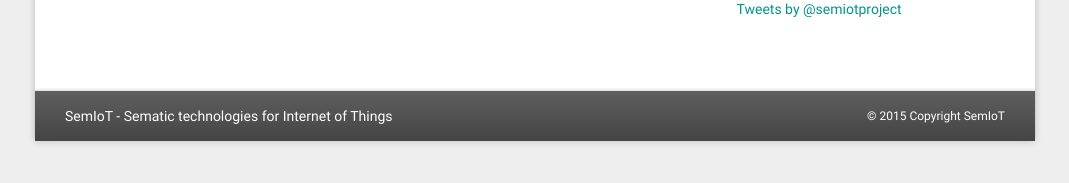
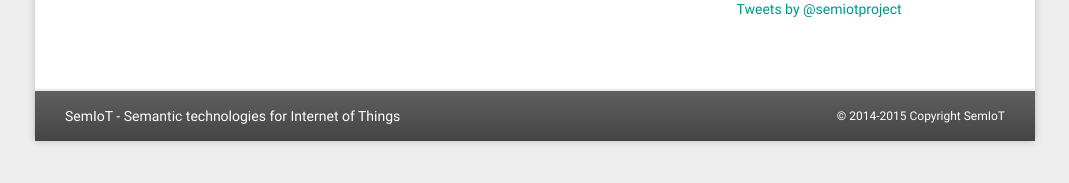
Before and after one commit to semiotproject/semiotproject.github.io, a Jekyll site: the page built from en/partners.md, in a window 1280 px wide. Shown: the part 462-645 px from the top of the page, without its empty margins (105-1174 px from the left). Built offline with Jekyll 4.4.1, drawn with Linux system fonts in a browser that asks for light colours; comment, search, counter and statistics services are not loaded.

```diff
--- a/_includes/footer.html
+++ b/_includes/footer.html
@@ -1,8 +1,8 @@
 	<footer class="site-footer">
 
 		<div class="wrapper clearfix">
-			<div class="footer-project">SemIoT - Sematic technologies for Internet of Things</div>
-			<div class="copyright">© 2015 Copyright SemIoT</div>
+			<div class="footer-project">SemIoT - Semantic technologies for Internet of Things</div>
+			<div class="copyright">© 2014-2015 Copyright SemIoT</div>
 		</div>
 
 	</footer>
--- a/_includes/sidebar-panel.html
+++ b/_includes/sidebar-panel.html
@@ -11,7 +11,7 @@
 				</a>
 			</dd>
 			<dt>Дата начала и окончания работ:</dt>
-			<dd>24.11.2014 - 31.12.2016</dd>
+			<dd>24.11.2014 - 30.12.2016</dd>
 			<dt>Бюджетное финансирование:</dt>
 			<dd>₽11.76 млн.</dd>
 			<dt>Внебюджетное финансирование:</dt>
--- a/css/main.css
+++ b/css/main.css
@@ -14,6 +14,20 @@
 .l18n-flag {
 	width: 15px;
 	border: 1px solid;
+}
+
+.embedded-iframe {
+	position: relative;
+  width: 100%;
+  height: 0;
+  padding-bottom: 51%;
+}
+
+.embedded-iframe iframe {
+  position: absolute;
+  width: 100%;
+  height: 100%;
+  left: 0; top: 0;
 }
 
 ul {
--- a/partners.textile
+++ b/partners.textile
@@ -17,7 +17,7 @@ p<>. Ведущий вуз России в области информацион
 
 Веб-сайт: "http://www.ifmo.ru":http://www.ifmo.ru
 
-p=. <iframe width="500" height="300" src="//www.youtube.com/embed/JOoz9HB5sSU" frameborder="0" allowfullscreen></iframe>
+p=. <div class="embedded-iframe"><iframe src="//www.youtube.com/embed/JOoz9HB5sSU" frameborder="0" allowfullscreen></iframe></div>
 
 h3. ЗАО "Морские Компьютерные Системы"
 
```
Also changed, not shown: contacts.textile (added, +29 -0 lines), index.html (+3 -13 lines), stages.md (deleted, +0 -15 lines), stages.textile (added, +12 -0 lines).
